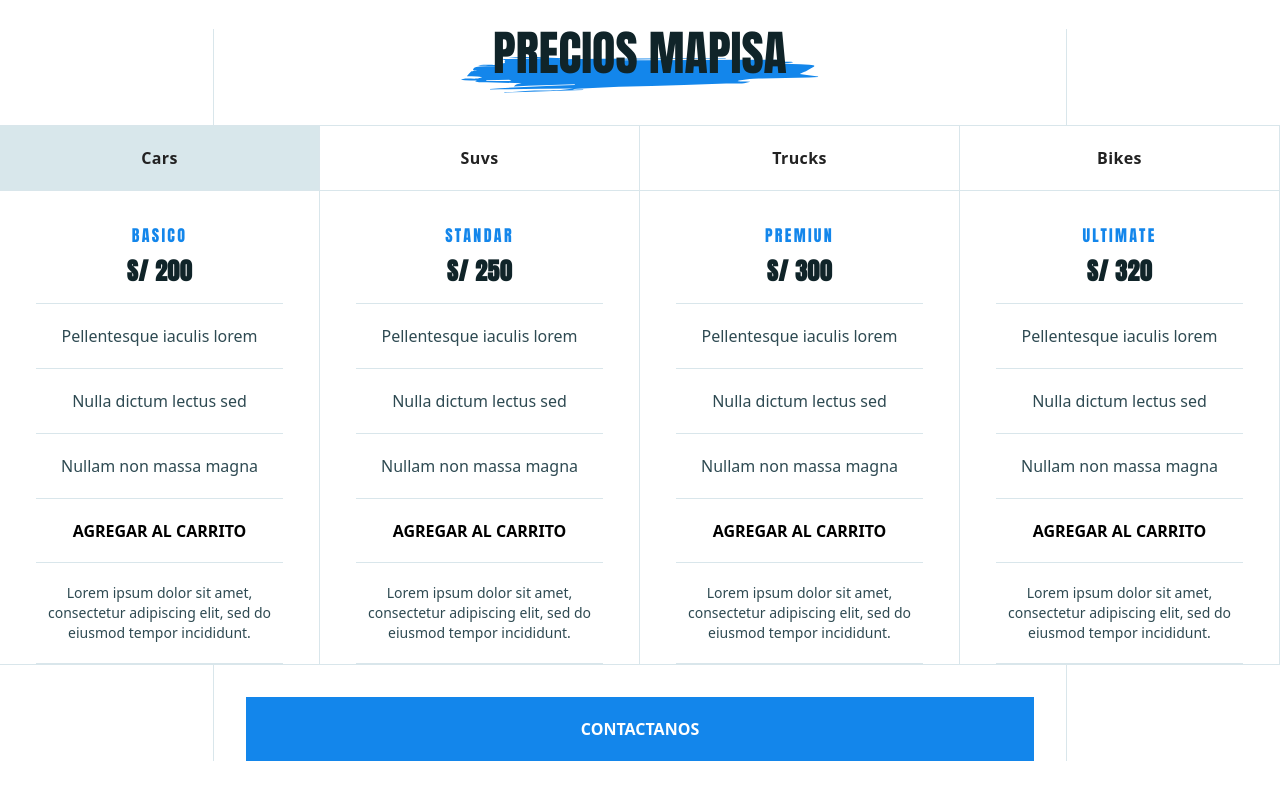
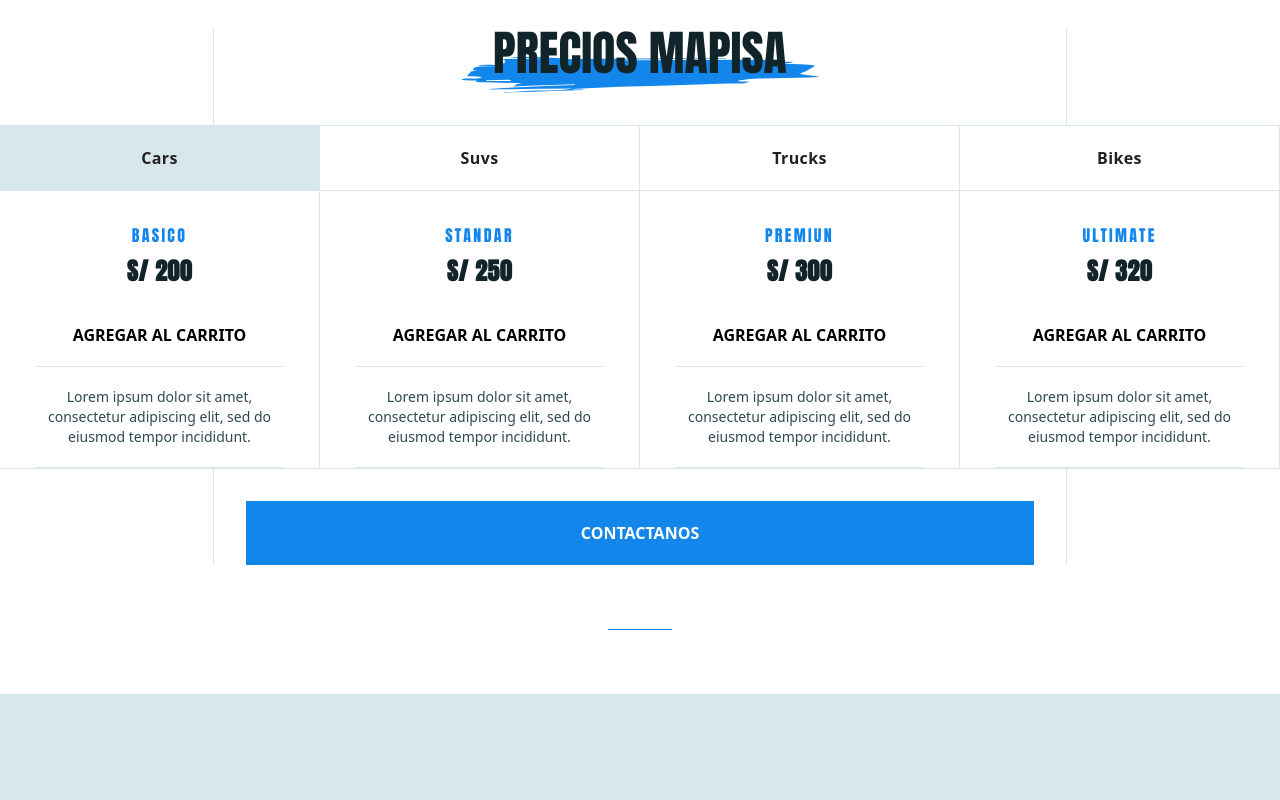
Before and after one commit to angelcolan/grupo4_taller_programacion_web, a website built with Vite: page app/index.html in a window 1280 px wide. Shown: the part 3055-3855 px from the top of the page. After the commit the page ends 3749 px from the top, so only its background shows below. Built offline with nearby package versions, Linux system fonts and the light colour scheme; files whose address does not match are found by name.

Commit message:
cambios para validar each en lista de precios;

```diff
--- a/app/index.html
+++ b/app/index.html
@@ -353,15 +353,6 @@
                             <h5 class="text-[#102429] text-2xl font-extrabold font-['Anton'] tracking-wide" p-text="pricePlain.price"></h5>
                         </div>
                         <div class="flex flex-col justify-center flex-1 text-center">
-                            <div class="flex-1 text-[#2e4a52] py-5 border-t border-b border-[#d9e6eb]">
-                                Pellentesque iaculis lorem
-                            </div>
-                            <div class="flex-1 text-[#2e4a52] py-5 border-b border-[#d9e6eb]">
-                                Nulla dictum lectus sed
-                            </div>
-                            <div class="flex-1 text-[#2e4a52] py-5 border-b border-[#d9e6eb]">
-                                Nullam non massa magna
-                            </div>
                             <a href=""
                                class="flex h-16 justify-center bg-transparent items-center uppercase font-bold border-b border-[#d9e6eb]">Agregar
                                 al carrito</a>
```
